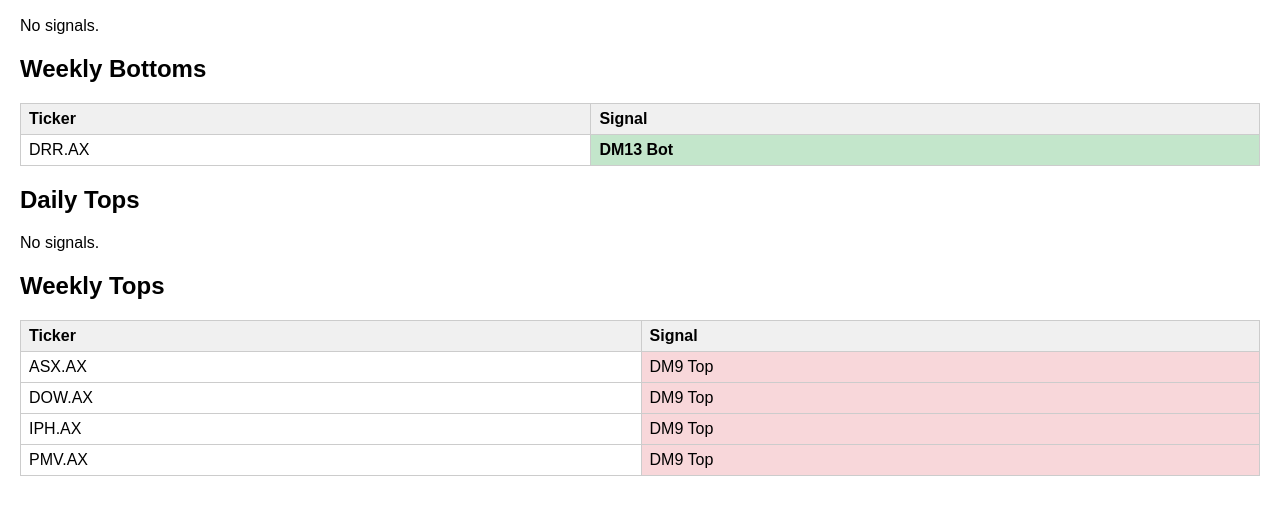
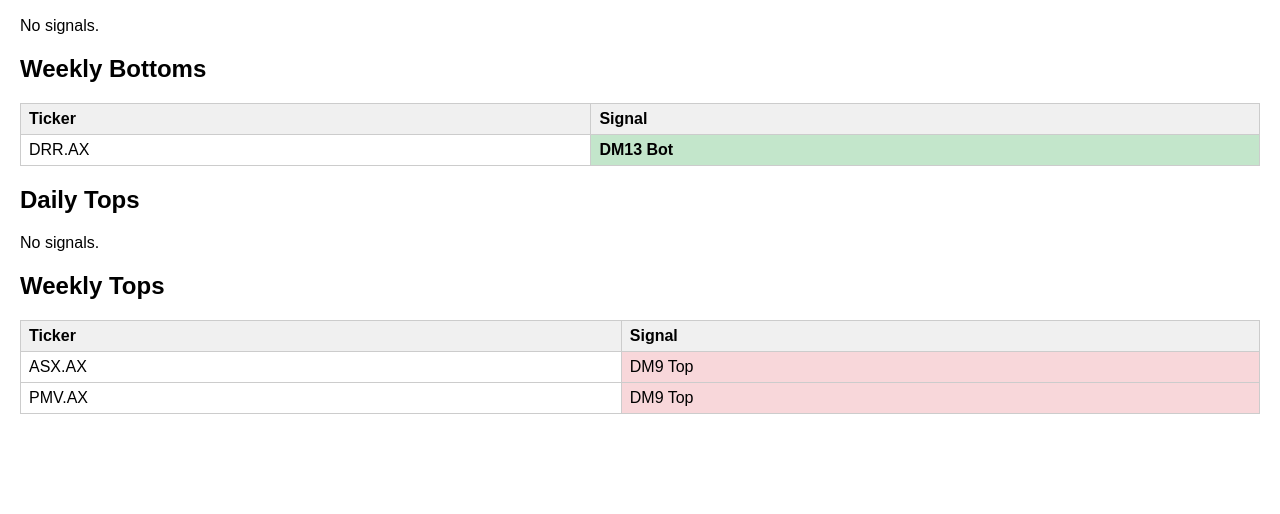
Before and after one commit to yannickmellow/asx-dash, a plain HTML site: page docs/index.html in a window 1280 px wide. Shown: the part 110-624 px from the top of the page. Drawn offline with Linux system fonts and the light colour scheme.

Commit message:
🔄 Update report [auto]

```diff
--- a/docs/index.html
+++ b/docs/index.html
@@ -24,6 +24,6 @@
         <p>No signals.</p>
 
         <h2>Weekly Tops</h2>
-        <table><tr><th>Ticker</th><th>Signal</th></tr><tr><td>ASX.AX</td><td style='background-color: #f8d7da;'>DM9 Top</td></tr><tr><td>DOW.AX</td><td style='background-color: #f8d7da;'>DM9 Top</td></tr><tr><td>IPH.AX</td><td style='background-color: #f8d7da;'>DM9 Top</td></tr><tr><td>PMV.AX</td><td style='background-color: #f8d7da;'>DM9 Top</td></tr></table>
+        <table><tr><th>Ticker</th><th>Signal</th></tr><tr><td>ASX.AX</td><td style='background-color: #f8d7da;'>DM9 Top</td></tr><tr><td>PMV.AX</td><td style='background-color: #f8d7da;'>DM9 Top</td></tr></table>
     </body>
     </html>
```
